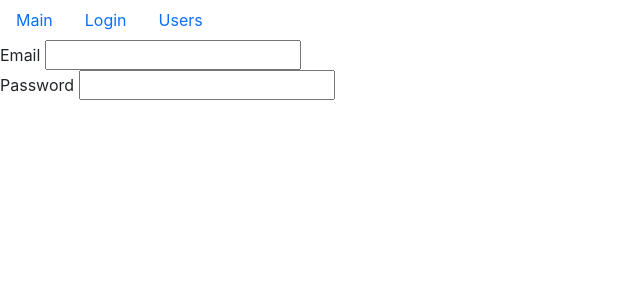
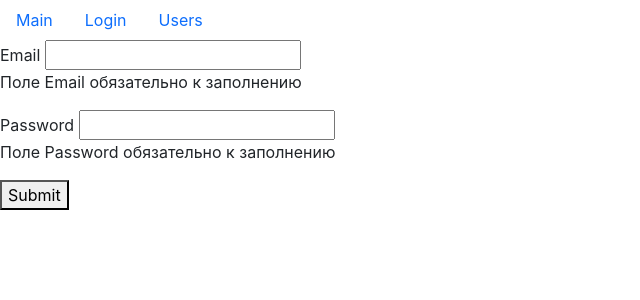
Before and after one commit to YuriyMtrofanov/Fast-company, a React (Create React App) app in the folder fast-company/: page /login in a window 1280 px wide. Shown: the top 300 px of the page, without its empty margins (0-640 px from the left). Built offline with nearby package versions, Linux system fonts and the light colour scheme.

Commit message:
Validation on Email field is added

```diff
--- a/fast-company/src/components/textField.jsx
+++ b/fast-company/src/components/textField.jsx
@@ -6,11 +6,12 @@ const TextField = ({
     type,
     name,
     value,
-    onChange
+    onChange,
+    error
 }) => {
     return (
         <div>
-            <label htmlFor="email">{ title }</label>{" "}
+            <label htmlFor={name}>{ title }</label>{" "}
             <input
                 type = {type}
                 id = {name}
@@ -18,6 +19,8 @@ const TextField = ({
                 value = {value} // Ключ к обоъекту с вводимыми данными "inputData.email" ("event.target.name):  "event.target.value"
                 onChange = {onChange}
             />
+            {error &&
+                <p>{error}</p>}
         </div>
     );
 };
@@ -27,7 +30,8 @@ TextField.propTypes = {
     type: PropTypes.string,
     name: PropTypes.string,
     value: PropTypes.string,
-    onChange: PropTypes.func
+    onChange: PropTypes.func,
+    error: PropTypes.string
 };
 
 export default TextField;
--- a/fast-company/src/layouts/login.jsx
+++ b/fast-company/src/layouts/login.jsx
@@ -1,5 +1,6 @@
-import React, { useState } from "react";
+import React, { useState, useEffect } from "react";
 import TextField from "../components/textField";
+import { validator } from "../utils/validator";
 
 const Login = () => {
     const [inputData, setInputData] = useState({ email: "", password: "" }); // Задаем состояние для всей формы сразу (Информация, вводимая в полях ввода).
@@ -11,14 +12,56 @@ const Login = () => {
         ));
     };
 
+    const [errors, setErrors] = useState({});
+
+    // Файл конфигурации (настроек полей) для валидации форм
+    const validationConfig = {
+        email: {
+            isRequired: {
+                message: `Поле Email обязательно к заполнению`
+            },
+            isEmail: {
+                message: `Email введен некорректно`
+            }
+        },
+        password: {
+            isRequired: {
+                message: `Поле Password обязательно к заполнению`
+            }
+        }
+    };
+
+    const validate = () => {
+        const errors = validator(inputData, validationConfig);
+        // Нам больше не нужно валидировать вручную поэтому код ниже удаляем
+        // for (const fieldName in inputData) {
+        //     if (inputData[fieldName].trim() === "") {
+        //         errors[fieldName] = `Поле ${fieldName} дложно быль заполнено`;
+        //     }
+        // }
+        setErrors(errors);
+        return Object.keys(errors).length === 0;
+    };
+
+    useEffect(() => {
+        validate();
+    }, [inputData]);
+
+    const handleSubmit = (event) => {
+        event.preventDefault();
+        const isValid = validate();
+        if (!isValid) return;
+        console.log(inputData); // т.о. если валидация не увенчалась успехом, то console.log блокируется и информация не выводится в консоль
+    };
+
     return (
-        <form action="">
+        <form onSubmit = { handleSubmit }>
             {/* <div>
                 <label htmlFor="email">Email</label>{" "}
                 <input
-                    type="text"
-                    id="email"
-                    name="email"
+                    type="text"     // или "password"
+                    id="email"      // или "password"
+                    name="email"    // или "password"
                     value={inputData.email} // inputData - объект с ключами email и password (event.target.name). По данным ключам хранятся данные "event.target.value"
                     onChange={handleChange}
                 />
@@ -29,24 +72,17 @@ const Login = () => {
                 name = "email"
                 value = {inputData.email}
                 onChange = {handleChange}
+                error = {errors.email}
             />
-            {/* <div>
-                <label htmlFor="password">Password</label>{" "}
-                <input
-                    type="password"
-                    id="password"
-                    name="password"
-                    value={inputData.password} // inputData - объект с ключами email и password (event.target.name). По данным ключам хранятся данные "event.target.value"
-                    onChange={handleChange}
-                />
-            </div> */}
             <TextField
                 title = "Password"
                 type = "password"
                 name = "password"
                 value = {inputData.password}
                 onChange = {handleChange}
+                error = {errors.password}
             />
+            <button type="submit">Submit</button>
         </form>
     );
 };
--- /dev/null
+++ b/fast-company/src/utils/validator.js
@@ -0,0 +1,36 @@
+export function validator(inputData, config) {
+    const errors = {};
+    function validate(
+        validationMethod, // название метода валидации (ключ) для данного поля с именем "fieldName"
+        inputDataField, // данные введенные в поле ввода с именем "fieldName"
+        config // метод валидации, получаемый из config
+    ) {
+        switch (validationMethod) {
+        case "isRequired":
+            if (inputDataField.trim() === "") return config.message;
+            break;
+        case "isEmail": {
+            const emailRegExp = /^\S+@\S+\.\S+$/g; // Регулярное выражение проверки Email
+            if (!emailRegExp.test(inputDataField)) return config.message;
+            break;
+        }
+        default:
+            break;
+        }
+    };
+    for (const fieldName in inputData) {
+        for (const validationMethod in config[fieldName]) {
+            const error = validate(
+                validationMethod, // название метода валидации (ключ) для данного поля с именем "fieldName"
+                inputData[fieldName], // данные введенные в поле ввода с именем "fieldName"
+                config[fieldName][validationMethod] // соообщение об ошибке, соответствующее данному методу
+            );
+            if (error && !errors[fieldName]) {
+                // Если ошибка существует, и в объекте errors еще нет записей, тогда записываем ошибку
+                errors[fieldName] = error;
+                console.log(errors); // errors = {email: "сообщение об ошибке", password: "сообщение об ошибке"}
+            }
+        };
+    };
+    return errors;
+};
```
